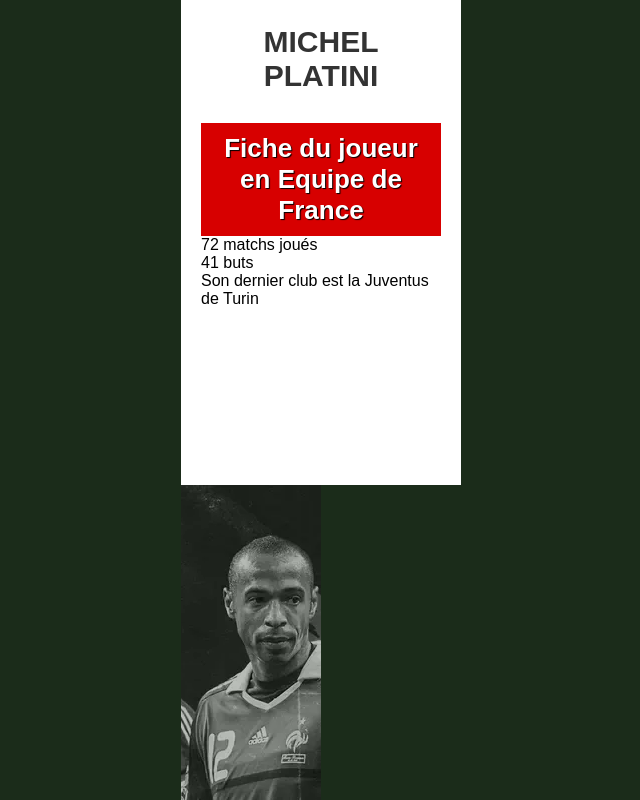
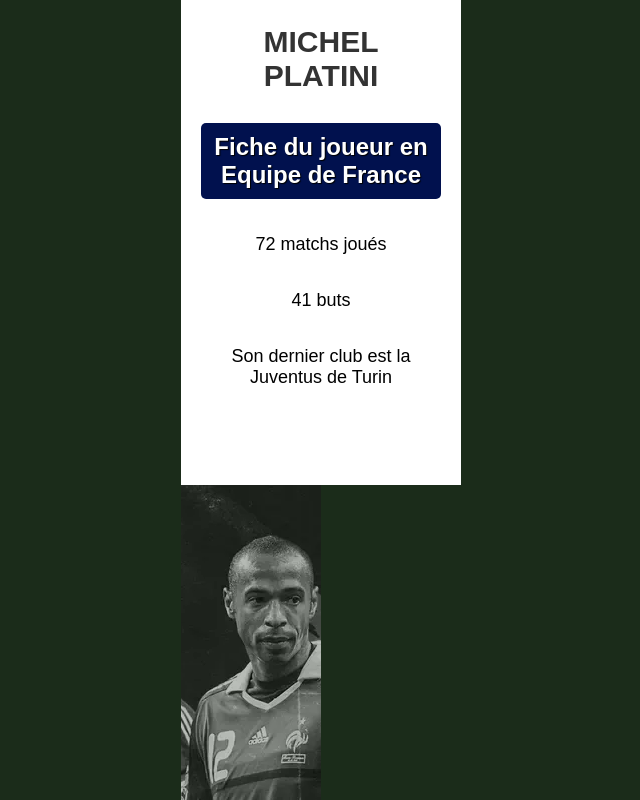
Before and after one commit to abdelzelloufi/Projet_JQuery, a plain HTML site: page index.html in a window 1280 px wide. Shown: the part 1260-2060 px from the top of the page, without its empty margins (9-649 px from the left). Drawn offline with nearby package versions, Linux system fonts and the light colour scheme.

Commit message:
Update style.css

```diff
--- a/style.css
+++ b/style.css
@@ -92,10 +92,19 @@
 .description h3{
     margin-top: 30px;
     padding: 10px;
-    font-size: 26px;
-    background: #d70000;
+    font-size: 24px;
+    background: rgb(1, 17, 78);
     color: #fff;
     text-align: center;
     text-shadow: 1px 1px 1px #000;
+    border-radius: 5px;
 
     }
+
+.description p{
+    padding-top: 35px;
+    font-size: 18px;
+    color: black;
+    text-align: center;
+
+}
```
